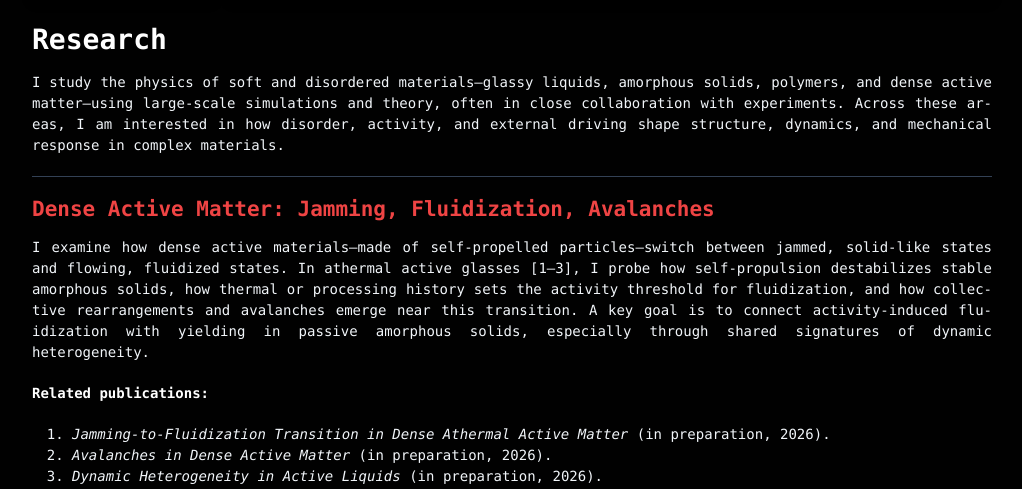
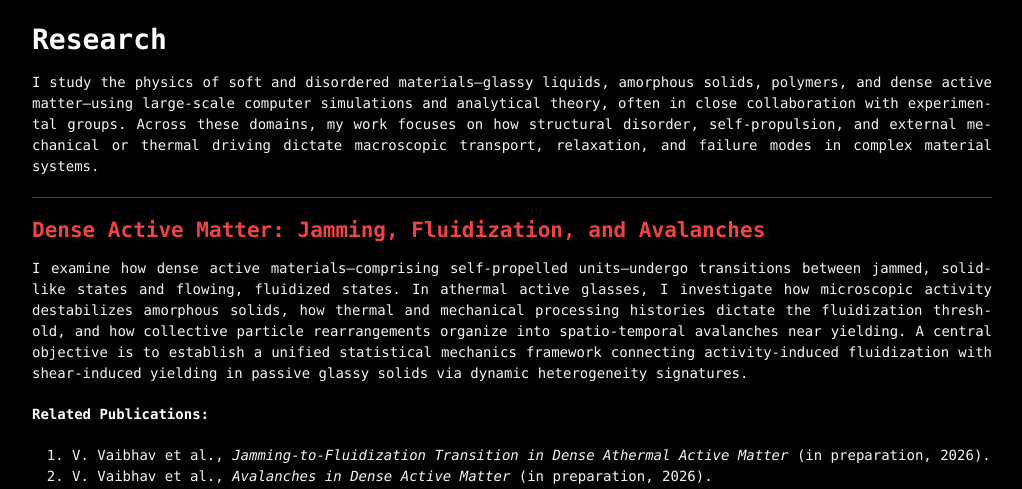
Before and after one commit to vinayphys/vinayphys.github.io, a Jekyll site: the page built from Research.md, in a window 1280 px wide and 1400 px high, scrolled down 297 px, cut to the strip 186-675 px from the top of the window. Shown: the whole strip, without its empty margins (128-1150 px from the left). Built offline with Jekyll 4.4.1, drawn with Linux system fonts in a browser that asks for light colours; a style sheet for code colours, icons or effects is not loaded; some of the changed text lies outside the part shown.

Commit message:
Update Research.md

```diff
--- a/Research.md
+++ b/Research.md
@@ -5,45 +5,45 @@
 
 # Research
 
-I study the physics of soft and disordered materials—glassy liquids, amorphous solids, polymers, and dense active matter—using large-scale simulations and theory, often in close collaboration with experiments. Across these areas, I am interested in how disorder, activity, and external driving shape structure, dynamics, and mechanical response in complex materials.
+I study the physics of soft and disordered materials—glassy liquids, amorphous solids, polymers, and dense active matter—using large-scale computer simulations and analytical theory, often in close collaboration with experimental groups. Across these domains, my work focuses on how structural disorder, self-propulsion, and external mechanical or thermal driving dictate macroscopic transport, relaxation, and failure modes in complex material systems.
 
 ---
 
-## Dense Active Matter: Jamming, Fluidization, Avalanches
+## Dense Active Matter: Jamming, Fluidization, and Avalanches
 
-I examine how dense active materials—made of self-propelled particles—switch between jammed, solid-like states and flowing, fluidized states. In athermal active glasses [1–3], I probe how self-propulsion destabilizes stable amorphous solids, how thermal or processing history sets the activity threshold for fluidization, and how collective rearrangements and avalanches emerge near this transition. A key goal is to connect activity-induced fluidization with yielding in passive amorphous solids, especially through shared signatures of dynamic heterogeneity.
+I examine how dense active materials—comprising self-propelled units—undergo transitions between jammed, solid-like states and flowing, fluidized states. In athermal active glasses, I investigate how microscopic activity destabilizes amorphous solids, how thermal and mechanical processing histories dictate the fluidization threshold, and how collective particle rearrangements organize into spatio-temporal avalanches near yielding. A central objective is to establish a unified statistical mechanics framework connecting activity-induced fluidization with shear-induced yielding in passive glassy solids via dynamic heterogeneity signatures.
 
-**Related publications:**
-1. *Jamming-to-Fluidization Transition in Dense Athermal Active Matter* (in preparation, 2026).
-2. *Avalanches in Dense Active Matter* (in preparation, 2026).
-3. *Dynamic Heterogeneity in Active Liquids* (in preparation, 2026).
+**Related Publications:**
+1. V. Vaibhav et al., *Jamming-to-Fluidization Transition in Dense Athermal Active Matter* (in preparation, 2026).
+2. V. Vaibhav et al., *Avalanches in Dense Active Matter* (in preparation, 2026).
+3. V. Vaibhav et al., *Dynamic Heterogeneity in Active Liquids* (in preparation, 2026).
 
-<div style="text-align: center; margin: 25px 0;">
+<div style="text-align: center; margin: 30px 0;">
   <img src="{{ 'images/dense_active_matter.png' | relative_url }}"
-       alt="AOUP vs ABP dynamics, avalanche size scaling, and activity-induced fluidization"
-       style="max-width: 100%; height: auto; border-radius: 8px; box-shadow: 0 4px 12px rgba(0,0,0,0.15);">
-  <p style="font-size: 0.85rem; color: #666; margin-top: 8px;">
-    <em><strong>Figure: Dense Active Matter Dynamics. Microscopic vector configurations of Active Ornstein-Uhlenbeck (AOUP) and Active Brownian Particles (ABP). Finite-size scaling collapse of avalanche sizes $S_{\text{RF}}$ demonstrating power-law kinetics. Spatiotemporal progression of activity-induced fluidization from localized rearrangements (blue) to bulk flowing states (red).</em>
+       alt="AOUP vs ABP dynamics, finite-size scaling collapse, and activity-induced fluidization"
+       style="max-width: 100%; height: auto; border-radius: 8px; box-shadow: 0 4px 14px rgba(0,0,0,0.12);">
+  <p style="font-size: 0.85rem; color: #555; margin-top: 10px; line-height: 1.45;">
+    <em><strong>Figure 1: Dense Active Matter Dynamics.</strong> Microscopic propulsion force configurations comparing Active Ornstein-Uhlenbeck (AOUP) and Active Brownian Particle (ABP) models. Finite-size scaling collapse of active rearrangement region sizes $S_{\text{RF}}$, demonstrating power-law kinetics ($P(S_{\text{RF}}) \sim S^{-1.387}$). Spatiotemporal evolution of activity-induced fluidization from localized rearrangements in a jammed matrix (blue) to bulk flowing states (red).</em>
   </p>
 </div>
 
 ---
 
-## Polymer Viscoelasticity from Non-affine Lattice Dynamics
+## Polymer Viscoelasticity from Non-Affine Lattice Dynamics
 
-With experimental and industrial partners, I link atomistic polymer structure to macroscopic mechanical response. Using non-affine lattice dynamics [1–3], we predict viscosity and viscoelastic moduli across many decades in frequency—from fast molecular vibrations to slow mechanical tests. This scale-bridging framework lets us interpret data on epoxy resins and glassy polymers directly in terms of microscopic structure and relaxation.
+In collaboration with experimental and industrial research partners, I link atomistic chemical structures directly to macroscopic viscoelastic properties. Utilizing Non-Affine Lattice Dynamics (NALD), we calculate frequency-dependent dynamic shear moduli ($G', G''$) and viscosity across more than twenty frequency decades—spanning high-frequency molecular vibrations down to quasi-static mechanical response. This scale-bridging theoretical framework enables direct interpretation of experimental spectra for epoxy thermosets and amorphous polymers without relying on phenomenological fit parameters.
 
-**Related publications:**
+**Related Publications:**
 1. V. Vaibhav, T. W. Sirk, and A. Zaccone, *Macromolecules* **57**, 10885 (2024).
 2. A. Singh, V. Vaibhav, T. W. Sirk, and A. Zaccone, *J. Chem. Phys.* **162**, 244504 (2025).
-3. A. Singh, V. Vaibhav, et al., *Atomistic Framework for Glassy Polymer Viscoelasticity Across Twenty Frequency Decades*, arXiv:2511.18406 (2026).
+3. A. Singh, V. Vaibhav, T. W. Sirk, and A. Zaccone, *Atomistic Framework for Glassy Polymer Viscoelasticity Across Twenty Frequency Decades*, arXiv:2511.18406 (2026).
 
-<div style="text-align: center; margin: 25px 0;">
+<div style="text-align: center; margin: 30px 0;">
   <img src="{{ 'images/nald_viscoelasticity.png' | relative_url }}"
-       alt="Polymer viscoelastic moduli across frequency decades via NALD"
-       style="max-width: 100%; border-radius: 8px; box-shadow: 0 4px 12px rgba(0,0,0,0.15);">
-  <p style="font-size: 0.85rem; color: #666; margin-top: 8px;">
-    <em>Figure: Scale-bridging non-affine lattice dynamics (NALD) predicting complex (storage $G'$ and loss $G''$) moduli across many frequency decades.</em>
+       alt="Polymer viscoelastic spectra across frequency decades via NALD framework"
+       style="max-width: 100%; height: auto; border-radius: 8px; box-shadow: 0 4px 14px rgba(0,0,0,0.12);">
+  <p style="font-size: 0.85rem; color: #555; margin-top: 10px; line-height: 1.45;">
+    <em><strong>Figure 2: Non-Affine Lattice Dynamics (NALD) of Polymers.</strong> Multiscale link between chemical structure (PMMA/Epoxy) and spectrum-wide viscoelasticity. Analytical formulations for storage ($G'$) and loss ($G''$) moduli capture molecular dissipation features across decades of frequency ($\Omega$).</em>
   </p>
 </div>
 
@@ -51,18 +51,18 @@
 
 ## Thermal Response of Glassy Systems
 
-I study how glasses respond to temperature gradients and local heating, with implications for transport and processing. In a binary Lennard-Jones glass [1], I showed that heat and mass transport decouple near the glass transition, driving strong composition gradients (Soret effect) and nonlinear thermal responses. In ultrastable polydisperse glasses [2], I investigate how local heating nucleates a melting front, when melting proceeds via a propagating interface versus homogeneous melting, and what controls front dynamics.
+I study how glass-forming systems respond to steady-state temperature gradients and localized thermal perturbations. In binary Lennard-Jones glasses, I demonstrated that heat and mass transport strongly decouple in the supercooled regime, inducing composition gradients via thermal diffusion (the Soret effect, $S_T$). In ultrastable polydisperse glasses, I model front propagation during local heat melting to determine when melting occurs via planar interface propagation versus volumetric thermal breakdown.
 
-**Related publications:**
+**Related Publications:**
 1. V. Vaibhav, J. Horbach, and P. Chaudhuri, *Phys. Rev. E* **101**, 022605 (2020).
 2. V. Vaibhav, J. Horbach, and P. Chaudhuri, *Front Propagation During Melting of Glass via Local Heating* (in preparation, 2026).
 
-<div style="text-align: center; margin: 25px 0;">
+<div style="text-align: center; margin: 30px 0;">
   <img src="{{ 'images/temperature_gradient.png' | relative_url }}"
-       alt="Soret effect and local heating response in glasses"
-       style="max-width: 100%; border-radius: 8px; box-shadow: 0 4px 12px rgba(0,0,0,0.15);">
-  <p style="font-size: 0.85rem; color: #666; margin-top: 8px;">
-    <em>Figure: Thermal response and Soret coefficient $S_T$ behavior in supercooled glass-forming mixtures under thermal gradients.</em>
+       alt="Soret effect and local thermal response in glass-forming systems"
+       style="max-width: 100%; height: auto; border-radius: 8px; box-shadow: 0 4px 14px rgba(0,0,0,0.12);">
+  <p style="font-size: 0.85rem; color: #666; margin-top: 10px; line-height: 1.45;">
+    <em><strong>Figure 3: Thermal Response and Non-Equilibrium Transport.</strong> Soret coefficient $S_T$ temperature dependence in binary mixtures under imposed thermal gradients, alongside non-equilibrium heat current profiles ($\vec{J}^z$) and localized thermal melting response.</em>
   </p>
 </div>
 
@@ -70,19 +70,19 @@
 
 ## Rheology and Failure of Glassy and Complex Liquids
 
-I analyze how amorphous solids and complex liquids deform, flow, and fail. In size-polydisperse mixtures [1], I identified a rigid network of large particles coexisting with mobile small particles, and showed how this dynamic partitioning shapes bulk rheology. In confined Poiseuille flow [2], I clarified how stress gradients, boundaries, and thermalization alter local flow relative to bulk behavior. Recent work engineers controlled spatial inhomogeneities in glasses [3] to direct shear bands and failure pathways, linking microscopic stability contrasts to macroscopic failure.
+My research addresses the physics of mechanical deformation, flow localization, and structural failure in disordered solids and complex fluids. In size-polydisperse systems, I identified a dynamic partitioning mechanism where a rigid matrix of large particles coexists with mobile small particles to govern bulk viscosity. In confined Poiseuille flows, I quantified how stress gradients and boundary walls modify local viscosity profiles relative to bulk shear. Recent work uses targeted spatial heterogeneity to direct shear band nucleation and control macroscopic failure pathways in glassy solids.
 
-**Related publications:**
+**Related Publications:**
 1. V. Vaibhav and P. Chaudhuri, *Phys. Fluids* **33**, 053103 (2021).
 2. V. Vaibhav, J. Horbach, and P. Chaudhuri, *Soft Matter* **18**, 4427–4436 (2022).
 3. V. Vaibhav, J. Horbach, and P. Chaudhuri, *Phys. Rev. Materials* **7**, 095601 (2023).
 
-<div style="text-align: center; margin: 25px 0;">
+<div style="text-align: center; margin: 30px 0;">
   <img src="{{ 'images/shear_rheology.png' | relative_url }}"
-       alt="Shear deformation, Poiseuille flow, and shear banding"
-       style="max-width: 100%; border-radius: 8px; box-shadow: 0 4px 12px rgba(0,0,0,0.15);">
-  <p style="font-size: 0.85rem; color: #666; margin-top: 8px;">
-    <em>Figure: Shear deformation, non-uniform velocity/stress profiles in Poiseuille flow, and emergent shear-banding failure pathways.</em>
+       alt="Shear deformation, Poiseuille flow, and shear banding failure"
+       style="max-width: 100%; height: auto; border-radius: 8px; box-shadow: 0 4px 14px rgba(0,0,0,0.12);">
+  <p style="font-size: 0.85rem; color: #666; margin-top: 10px; line-height: 1.45;">
+    <em><strong>Figure 4: Amorphous Rheology and Shear Banding.</strong> Atomistic deformation box geometry, continuum velocity profiles in confined Poiseuille flow showing plug-like cores, and strain localization during shear band formation.</em>
   </p>
 </div>
 
@@ -90,19 +90,19 @@
 
 ## Supercooled Glassy Liquids and Dynamic Heterogeneity
 
-I study how dynamics slow and become heterogeneous near the glass transition, and how this depends on interactions, density, and temperature. In disparate-size mixtures [1], I showed that apparent transport of slow particles can be dominated by collective motion, and that removing center-of-mass drift reveals the true localization and glassy signatures. With collaborators [2–3], I use information-theoretic measures (negentropy) of displacement distributions to define entropic timescales of dynamic heterogeneity and to analyze “Brownian yet non-Gaussian” diffusion. In inverse-power-law glass-formers [4], I explore density–temperature scaling and crossover temperatures that unify thermodynamics and dynamics across densities.
+I analyze relaxation dynamics and dynamic heterogeneity near the glass transition across varying interaction potentials, densities, and temperatures. In disparate-size particle mixtures, I demonstrated that removing global center-of-mass drift isolates genuine spatial localization signatures from collective motion. Using information-theoretic metrics (such as negentropy of displacement distributions $G_s(x,t)$), we define entropic timescales that characterize non-Gaussian, intermittent transport in supercooled states. In soft-sphere systems, I investigate thermodynamic density scaling to establish universal crossover markers across the phase diagram.
 
-**Related publications:**
+**Related Publications:**
 1. V. Vaibhav, J. Horbach, and P. Chaudhuri, *J. Chem. Phys.* **156**, 244501 (2022).
 2. V. Vaibhav and S. Dutta, *Phys. Rev. E* **109**, L062102 (2024).
 3. V. Vaibhav, T. Das, and S. Dutta, *Annalen der Physik* **538** (4), e00247 (2026).
-4. A. Singh, V. Vaibhav, S. L. Singh, and Y. Singh, *Glassy Dynamics, Crossover Temperature and Density Scaling in Fragile Glass-formers* (ongoing).
+4. A. Singh, V. Vaibhav, S. L. Singh, and Y. Singh, *Glassy Dynamics, Crossover Temperature and Density Scaling in Fragile Glass-formers* (in preparation).
 
-<div style="text-align: center; margin: 25px 0;">
+<div style="text-align: center; margin: 30px 0;">
   <img src="{{ 'images/dynamic_heterogeneity.png' | relative_url }}"
        alt="Mean squared displacement and self-intermediate scattering function tails"
-       style="max-width: 100%; border-radius: 8px; box-shadow: 0 4px 12px rgba(0,0,0,0.15);">
-  <p style="font-size: 0.85rem; color: #666; margin-top: 8px;">
-    <em>Figure: Heterogeneous dynamics and non-Gaussian displacement distributions $G_s(x,t)$ in supercooled liquids.</em>
+       style="max-width: 100%; height: auto; border-radius: 8px; box-shadow: 0 4px 14px rgba(0,0,0,0.12);">
+  <p style="font-size: 0.85rem; color: #666; margin-top: 10px; line-height: 1.45;">
+    <em><strong>Figure 5: Dynamic Heterogeneity in Supercooled Liquids.</strong> Mean squared displacements and self-part of the van Hove distribution function $G_s(x,t)$, highlighting non-Gaussian exponential tails that mark intermittent, heterogeneous structural relaxation.</em>
   </p>
 </div>
```
